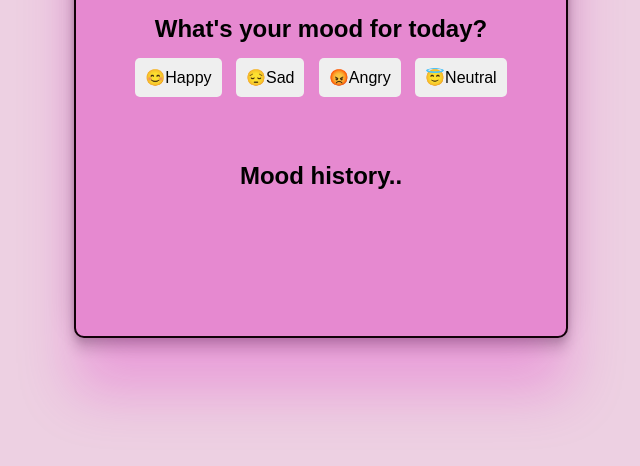
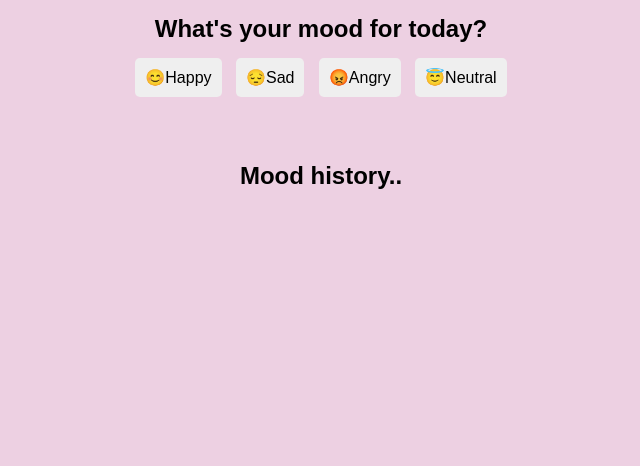
Before and after one commit to pritha-git/Mood-Tracker, a plain HTML site: page index.html in a window 1280 px wide. Shown: the part 334-800 px from the top of the page, without its empty margins (319-959 px from the left). Drawn offline with Linux system fonts and the light colour scheme.

Commit message:
Second Commit

```diff
--- a/styles.css
+++ b/styles.css
@@ -10,20 +10,12 @@ body {
 }
 
 .container {
-    width: 450px; /* Increased width */
-    height: 500px; /* Increased height to make it rectangular */
+    width: 450px;
+    height: 500px;
     padding: 20px;
-    border: 2px solid #120109;
-    border-radius: 10px;
-    box-shadow: rgba(222, 11, 191, 0.25) 0px 54px 55px,
-                rgba(0, 0, 0, 0.12) 0px -12px 30px,
-                rgba(0, 0, 0, 0.12) 0px 4px 6px,
-                rgba(0, 0, 0, 0.17) 0px 12px 13px,
-                rgba(0, 0, 0, 0.09) 0px -3px 5px;
-    background-color: rgb(230, 137, 208);
     display: flex;
     flex-direction: column;
-    justify-content: center; /* Centers content inside */
+    justify-content: center;
     align-items: center;
 }
 
```
